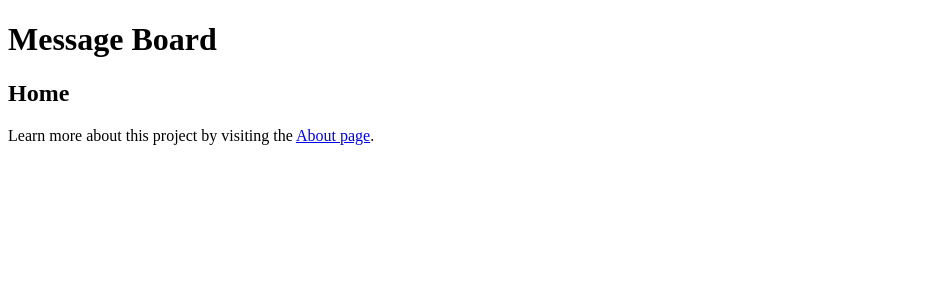
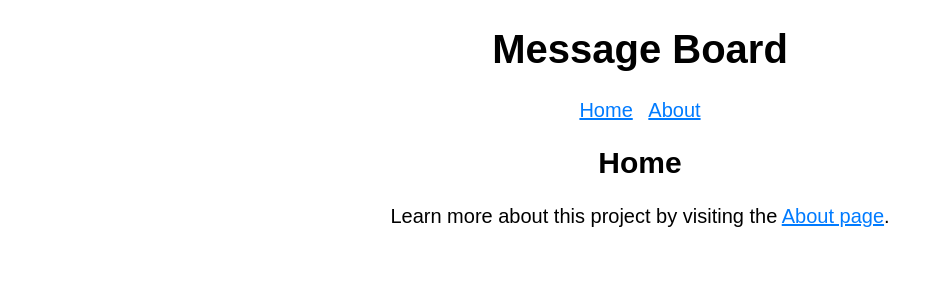
Before and after one commit to mrscwall-dev/jhu_software_concepts, a Python web app: template module_1/board/templates/pages/home.html in a window 1280 px wide. Shown: the top 300 px of the page, without its empty margins (0-943 px from the left). Run offline with Jinja, Linux system fonts and the light colour scheme; the template is opened without the code that fills it, so the values that code supplies are empty.

Commit message:
Add navigation and CSS styling

```diff
--- /dev/null
+++ b/module_1/board/static/styles.css
@@ -0,0 +1,34 @@
+* {
+  box-sizing: border-box;
+}
+
+body {
+  font-family: sans-serif;
+  font-size: 20px;
+  margin: 0 auto;
+  text-align: center;
+}
+
+a,
+a:visited {
+  color: #007bff;
+}
+
+a:hover {
+  color: #0056b3;
+}
+
+nav ul {
+  list-style-type: none;
+  padding: 0;
+}
+
+nav ul li {
+  display: inline;
+  margin: 0 5px;
+}
+
+main {
+  width: 80%;
+  margin: 0 auto;
+}
--- /dev/null
+++ b/module_1/board/templates/_navigation.html
@@ -0,0 +1,6 @@
+<nav>
+  <ul>
+    <li><a href="{{ url_for('pages.home') }}">Home</a></li>
+    <li><a href="{{ url_for('pages.about') }}">About</a></li>
+  </ul>
+</nav>
--- a/module_1/board/templates/base.html
+++ b/module_1/board/templates/base.html
@@ -2,9 +2,11 @@
 <html lang="en">
 <head>
   <title>Message Board - {% block title %}{% endblock title %}</title>
+  <link rel="stylesheet" href="{{ url_for('static', filename='styles.css') }}">
 </head>
 <body>
 <h1>Message Board</h1>
+{% include("_navigation.html") %}
 <section>
   <header>
     {% block header %}{% endblock header %}
```
